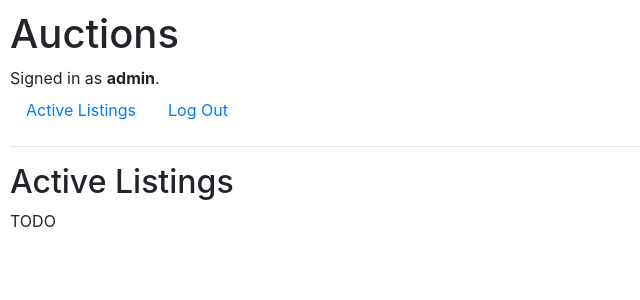
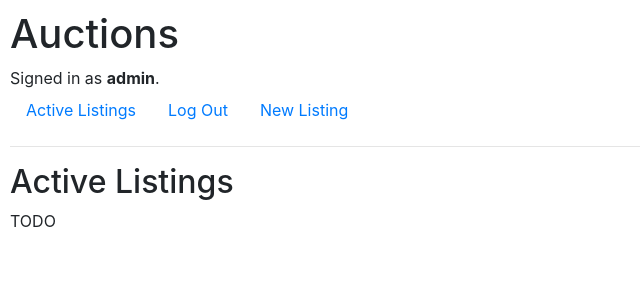
Before and after one commit to JadirXavier/Commerce, a Django app: page / in a window 1280 px wide. Shown: the top 300 px of the page, without its empty margins (0-640 px from the left). Run offline with Django 3.2, Linux system fonts and the light colour scheme; a user stored in the database is signed in; some libraries are stand-ins or nearby versions.

Commit message:
Created new_listing view, path and started layout

```diff
--- a/auctions/admin.py
+++ b/auctions/admin.py
@@ -1,10 +1,10 @@
 from django.contrib import admin
-from .models import User, Category, Auction, Bid, Comment
+from .models import User, Category, Listing, Bid, Comment
 
 # Register your models here.
 
 admin.site.register(User)
 admin.site.register(Category)
-admin.site.register(Auction)
+admin.site.register(Listing)
 admin.site.register(Bid)
 admin.site.register(Comment)
--- a/auctions/models.py
+++ b/auctions/models.py
@@ -16,9 +16,9 @@ class Category(models.Model):
     class Meta:
         verbose_name_plural = "categories"
 
-class Auction(models.Model):
-    user = models.ForeignKey(User, on_delete=models.CASCADE, related_name="user_auctions")
-    categories = models.ManyToManyField(Category, related_name="categories_auctions")
+class Listing(models.Model):
+    user = models.ForeignKey(User, on_delete=models.CASCADE, related_name="user_listings")
+    categories = models.ManyToManyField(Category, related_name="categories_listings")
     title = models.CharField(max_length = 50)
     description = models.TextField(blank=True)
     starting_bid = models.DecimalField(max_digits=10, decimal_places=2)
@@ -32,18 +32,18 @@ class Auction(models.Model):
 
 class Bid(models.Model):
     user = models.ForeignKey(User, on_delete=models.CASCADE, related_name="user_bids")
-    auction = models.ForeignKey(Auction, on_delete=models.CASCADE, related_name="auction_bids")
+    Listing = models.ForeignKey(Listing, on_delete=models.CASCADE, related_name="listing_bids")
     amount = models.DecimalField(max_digits=10, decimal_places=2)
     created_at = models.DateTimeField(auto_now_add=True)
 
     def __str__(self):
-        return f"{self.auction} {self.user} {self.amount} {self.created_at}"
+        return f"{self.Listing} {self.user} {self.amount} {self.created_at}"
 
 class Comment(models.Model):
     user = models.ForeignKey(User, on_delete=models.CASCADE, related_name="user_comments")
-    auction = models.ForeignKey(Auction, on_delete=models.CASCADE, related_name="auction_comments")
+    Listing = models.ForeignKey(Listing, on_delete=models.CASCADE, related_name="listing_comments")
     text = models.TextField(blank=True)
     created_at = models.DateTimeField(auto_now_add=True)
 
     def __str__(self):
-        return f"{self.user} {self.auction} {self.text} {self.created_at}"
+        return f"{self.user} {self.Listing} {self.text} {self.created_at}"
--- a/auctions/templates/auctions/layout.html
+++ b/auctions/templates/auctions/layout.html
@@ -24,6 +24,9 @@
                 <li class="nav-item">
                     <a class="nav-link" href="{% url 'logout' %}">Log Out</a>
                 </li>
+                <li class="nav-item">
+                    <a class="nav-link" href="{% url 'new_listing' %}">New Listing</a>
+                </li>
             {% else %}
                 <li class="nav-item">
                     <a class="nav-link" href="{% url 'login' %}">Log In</a>
--- a/auctions/urls.py
+++ b/auctions/urls.py
@@ -6,5 +6,6 @@ urlpatterns = [
     path("", views.index, name="index"),
     path("login", views.login_view, name="login"),
     path("logout", views.logout_view, name="logout"),
-    path("register", views.register, name="register")
+    path("register", views.register, name="register"),
+    path("new_listing", views.new_listing, name="new_listing"),
 ]
--- a/auctions/views.py
+++ b/auctions/views.py
@@ -61,3 +61,6 @@ def register(request):
         return HttpResponseRedirect(reverse("index"))
     else:
         return render(request, "auctions/register.html")
+
+def new_listing(request):
+    return render(request, "auctions/new_listing.html")
```
Also changed, not shown: auctions/templates/auctions/create_listing.html (deleted, +0 -7 lines), auctions/templates/auctions/new_listing.html (added, +16 -0 lines), db.sqlite3.
